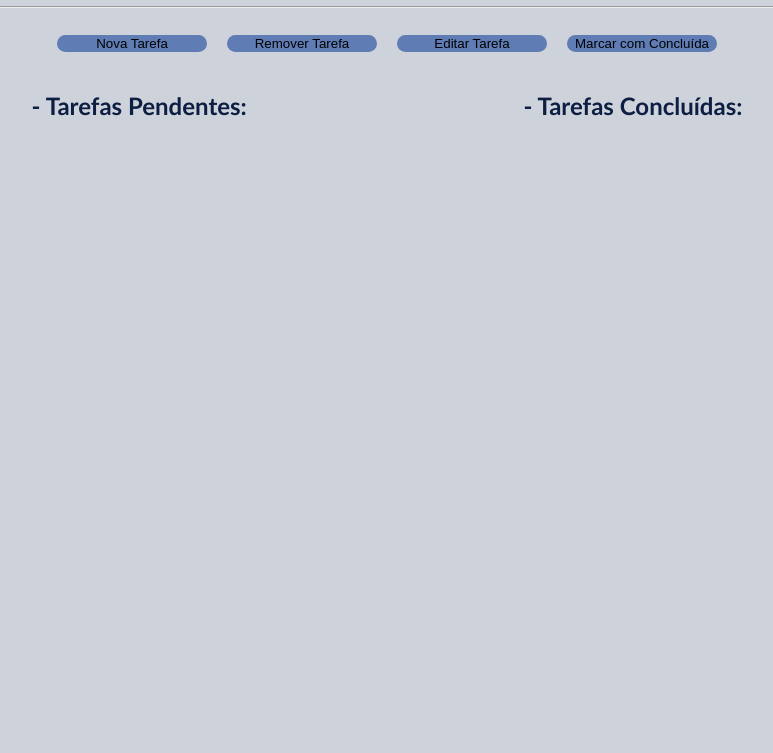
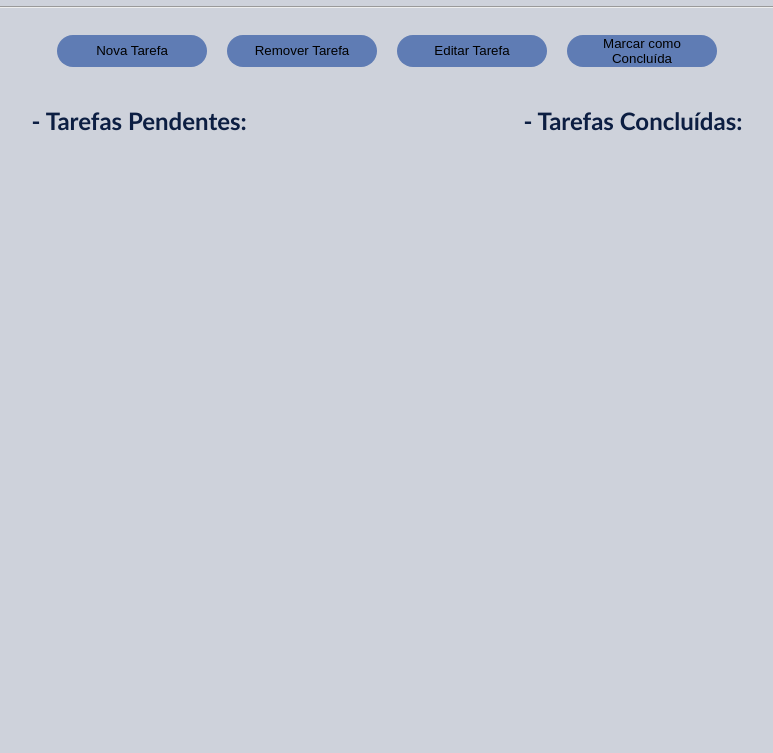
Before and after one commit to mgl-uhou/ProjetoPOO1-NodeJS, a plain HTML site: page index.html in a window 1280 px wide. Shown: the part 76-829 px from the top of the page, without its empty margins (253-1026 px from the left). Drawn offline with Linux system fonts and the light colour scheme.

Commit message:
faltou um o

```diff
--- a/index.html
+++ b/index.html
@@ -18,7 +18,7 @@
     <button onclick="mostrarNova()">Nova Tarefa</button>
     <button onclick="mostrarRemover()">Remover Tarefa</button>
     <button onclick="mostrarEditar()">Editar Tarefa</button>
-    <button onclick="mostrarConcluida()">Marcar com Concluída</button>
+    <button onclick="mostrarConcluida()">Marcar como Concluída</button>
 
   </div>
 
```
